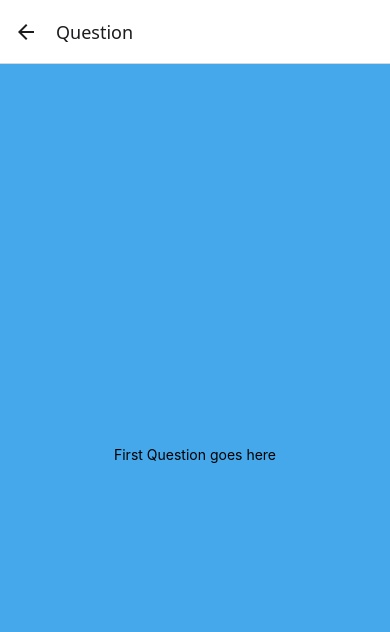
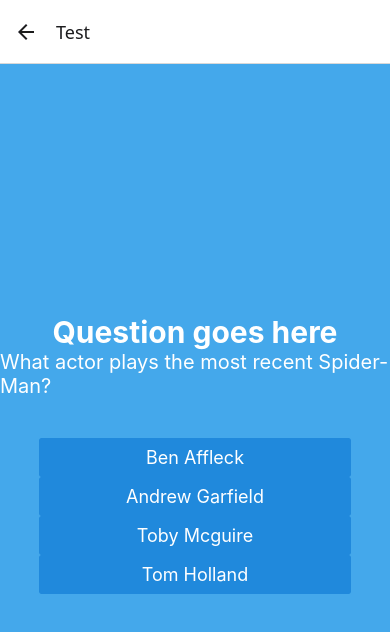
Before and after one commit to meera-develops/quiz-app, a React Native app: screen / in a window 390 px wide. Both pictures are taken after a click on the button "Start Quiz". Shown: the top 632 px of the page. Built offline with nearby package versions, Linux system fonts and the light colour scheme.

Commit message:
got questions working

```diff
--- a/App.js
+++ b/App.js
@@ -1,7 +1,7 @@
 import { NavigationContainer } from '@react-navigation/native';
 import { createNativeStackNavigator } from '@react-navigation/native-stack';
 import QuizScreen from './displays/Quiz';
-import QuestionScreen from './displays/Question';
+import TestScreen from './displays/Test';
 import SummaryScreen from './displays/Summary';
 
 const Stack = createNativeStackNavigator();
@@ -10,7 +10,7 @@ function RootStack() {
   return (
     <Stack.Navigator>
       <Stack.Screen name="Quiz" component={QuizScreen} />
-      <Stack.Screen name="Question" component={QuestionScreen} />
+      <Stack.Screen name="Test" component={TestScreen} />
       <Stack.Screen name="Summary" component={SummaryScreen} />
     </Stack.Navigator>
   )
--- a/displays/Question.js
+++ /dev/null
@@ -1,18 +0,0 @@
-import { View, Text, StyleSheet } from 'react-native';
-
-export default function Question() {
-    return (
-        <View style={styles.container}>
-            <Text style={styles.question}>First Question goes here</Text>
-        </View>
-    );
-}
-
-const styles = StyleSheet.create({
-    container: {
-        flex: 1,
-        backgroundColor: '#44a8eb',
-        alignItems: 'center',
-        justifyContent: 'center',
-      },
-})
--- a/displays/Quiz.js
+++ b/displays/Quiz.js
@@ -2,6 +2,7 @@ import React from 'react';
 import {Text, View, StyleSheet } from 'react-native';
 import { Button } from '@rneui/base';
 import { useNavigation } from '@react-navigation/native';
+//import questions from '../questions.json';
 
 export default function Quiz() {
     const navigation = useNavigation();
@@ -11,7 +12,7 @@ export default function Quiz() {
             <Button
             title="Start Quiz"
             size="lg"
-            onPress={() => navigation.navigate('Question')}
+            onPress={() => navigation.navigate('Test', {questionIndex: 0 })}
             buttonStyle={{
                 borderRadius: 10,
             }} />
--- a/displays/Summary.js
+++ b/displays/Summary.js
@@ -1,10 +1,24 @@
-
+import { View, Text, StyleSheet } from 'react-native';
 
 
 export default function Summary() {
     return (
-        <View>
-            <Text>You have now reached the summary</Text>
+        <View style={styles.container}>
+            <Text style={styles.header}>You have now reached the summary</Text>
         </View>
     );
 }
+
+const styles = StyleSheet.create({
+    container: {
+        flex: 1,
+        backgroundColor: '#44a8eb',
+        alignItems: 'center',
+        justifyContent: 'center',
+    },
+    header: {
+        fontSize: 30,
+        color: '#fff',
+        fontWeight: 'bold',
+    }
+})
--- /dev/null
+++ b/displays/Test.js
@@ -0,0 +1,111 @@
+import { View, Text, StyleSheet } from 'react-native';
+import { Button } from '@rneui/base';
+import { useRoute, useNavigation } from '@react-navigation/native';
+import questions from '../questions.json';
+
+export default function Question() {
+    const route = useRoute();
+    const navigation = useNavigation();
+
+    const { questionIndex, selectedAnswers = [] } = route.params || {}; // Safe access to params
+
+    // Log to check values
+    console.log('Question Index:', questionIndex);
+    console.log('All Questions:', questions);
+
+    // Make sure we're accessing the question by index
+    const curQuestion = questions[questionIndex]; // Assuming questionIndex directly maps to array index
+
+    if (!curQuestion) {
+        console.error('Question not found');
+        return null;
+    }
+
+    const handleAnswer = (selectedOption) => {
+        const updatedAnswers = [...selectedAnswers, {
+            questionIndex: curQuestion.itemID,
+            selectedOption,
+        }];
+
+        if (questionIndex + 1 < questions.length) {
+            navigation.navigate('Test', {
+                questionIndex: questionIndex + 1,
+                selectedAnswers: updatedAnswers,
+            });
+        } else {
+            navigation.navigate('Summary', { selectedAnswers: updatedAnswers });
+        }
+    };
+
+    const renderQuestion = () => {
+        switch (curQuestion.type) {
+            case 'true/false':
+                return (
+                    <View style={styles.buttonContainer}>
+                        <Button title="True" onPress={() => handleAnswer(0)} />
+                        <Button title="False" onPress={() => handleAnswer(1)} />
+                    </View>
+                );
+
+            case 'multiple-choice':
+                return (
+                    <View style={styles.buttonContainer}>
+                        {curQuestion.choices.map((choice, i) => (
+                            <Button
+                                key={i}
+                                title={choice}
+                                onPress={() => handleAnswer(i)} // Pass the index of the choice
+                            />
+                        ))}
+                    </View>
+                );
+
+            case 'multiple-answer':
+                return (
+                    <View style={styles.buttonContainer}>
+                        {curQuestion.choices.map((choice, i) => (
+                            <Button
+                                key={i}
+                                title={choice}
+                                onPress={() => handleAnswer(i)} // Pass the index of the choice
+                            />
+                        ))}
+                    </View>
+                );
+
+            default:
+                return null;
+        }
+    };
+
+    return (
+        <View style={styles.container}>
+            <Text style={styles.entryText}>Question goes here</Text>
+            <Text style={styles.myQuestion}>{curQuestion.prompt}</Text>
+            {renderQuestion()}
+        </View>
+    );
+}
+
+const styles = StyleSheet.create({
+    container: {
+        flex: 1,
+        backgroundColor: '#44a8eb',
+        alignItems: 'center',
+        justifyContent: 'center',
+    },
+    entryText: {
+        fontSize: 30,
+        color: '#fff',
+        fontWeight: 'bold',
+    },
+    myQuestion: {
+        color: 'white',
+        fontSize: 20,
+        marginBottom: 20,
+    },
+    buttonContainer: {
+        marginTop: 20,
+        width: '80%',
+    },
+});
--- a/questions.json
+++ b/questions.json
@@ -0,0 +1,36 @@
+[
+    {
+        "itemID": 1,
+        "prompt": "What actor plays the most recent Spider-Man?",
+        "type": "multiple-choice",
+        "choices": [
+            "Ben Affleck",
+            "Andrew Garfield",
+            "Toby Mcguire",
+            "Tom Holland"
+        ],
+        "correct": [3]
+    },
+    {
+        "itemID": 2,
+        "prompt": "Which of these franchies are you familar with",
+        "type": "multiple-answer",
+        "choices": [
+            "Mario",
+            "Splatoon",
+            "The Sims",
+            "Yoshi"
+        ],
+        "correct": [0,3]
+    },
+    {
+        "itemID": 3,
+        "prompt": "Is Florida hot?",
+        "type": "true/false",
+        "choices": [
+            "Yes, of course",
+            "No, not at all"
+        ],
+        "correct": [0]
+    }
+]
```
